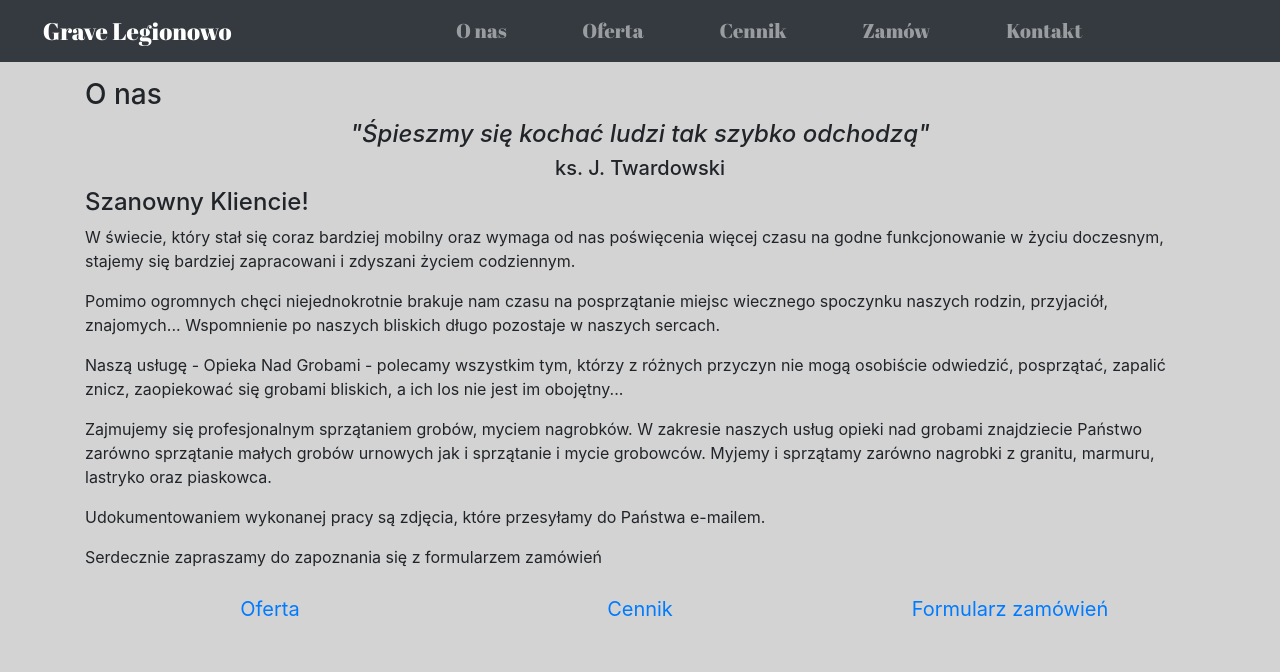
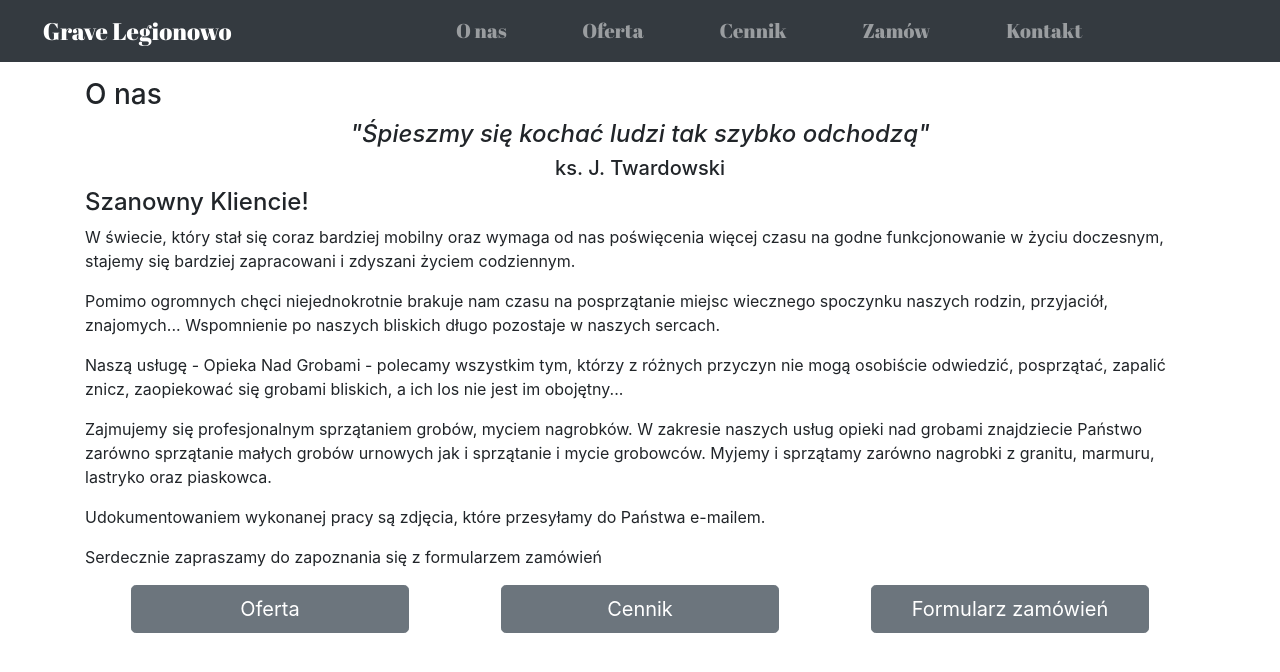
Before and after one commit to kejbi/grave, a Django app: page /o-nas/ in a window 1280 px wide. Shown: the top 672 px of the page. Run offline with Django 3.2, Linux system fonts and the light colour scheme; some libraries are stand-ins or nearby versions.

Commit message:
offer created

```diff
--- a/core/static/core/main.css
+++ b/core/static/core/main.css
@@ -1,7 +1,5 @@
 
-body {
-    background-color: lightgray;
-}
+
 nav {
     font-family: 'Abril Fatface', cursive;
     font-size: 20px;
--- a/core/templates/core/about.html
+++ b/core/templates/core/about.html
@@ -14,9 +14,9 @@
         <p>Udokumentowaniem wykonanej pracy są zdjęcia, które przesyłamy do Państwa e-mailem.</p>
         <p>Serdecznie zapraszamy do zapoznania się z formularzem zamówień</p>
         <div class="d-flex justify-content-around buttons">
-            <a class="btn btn-lg w-25 buttons-btn" href="{% url 'offer' %}">Oferta </a>
-            <a class="btn btn-lg w-25 buttons-btn" href="{% url 'prices' %}">Cennik </a>
-            <a class="btn btn-lg w-25 buttons-btn" href="{% url 'order' %}">Formularz zamówień</a>
+            <a class="btn btn-secondary btn-lg w-25 buttons-btn" href="{% url 'offer' %}">Oferta </a>
+            <a class="btn btn-secondary btn-lg w-25 buttons-btn" href="{% url 'prices' %}">Cennik </a>
+            <a class="btn btn-secondary btn-lg w-25 buttons-btn" href="{% url 'order' %}">Formularz zamówień</a>
         </div>
 
     </div>
--- a/core/templates/core/base.html
+++ b/core/templates/core/base.html
@@ -23,7 +23,7 @@
                 <a class="nav-link" href="{% url 'about' %}">O nas</a>
             </li>
             <li class="nav-item">
-                <a class="nav-link" href="#">Oferta</a>
+                <a class="nav-link" href="{% url 'offer' %}">Oferta</a>
             </li>
             <li class="nav-item">
                 <a class="nav-link" href="#">Cennik</a>
--- a/core/urls.py
+++ b/core/urls.py
@@ -6,5 +6,6 @@ urlpatterns = [
     path('oferta/', views.offer, name='offer'),
     path('cennik/', views.prices, name='prices'),
     path('o-nas/', views.about, name='about'),
-    path('kontakt/', views.contact, name='contact')
+    path('kontakt/', views.contact, name='contact'),
+    path('zamow/', views.order, name='order'),
 ]
--- a/core/views.py
+++ b/core/views.py
@@ -9,7 +9,7 @@ def home(request):
     return render(request,'core/home.html', context=context)
 
 def offer(request):
-    pass
+    return render(request, 'core/offer.html')
 
 def prices(request):
     pass
```
Also changed, not shown: core/templates/core/offer.html (added, +49 -0 lines).
